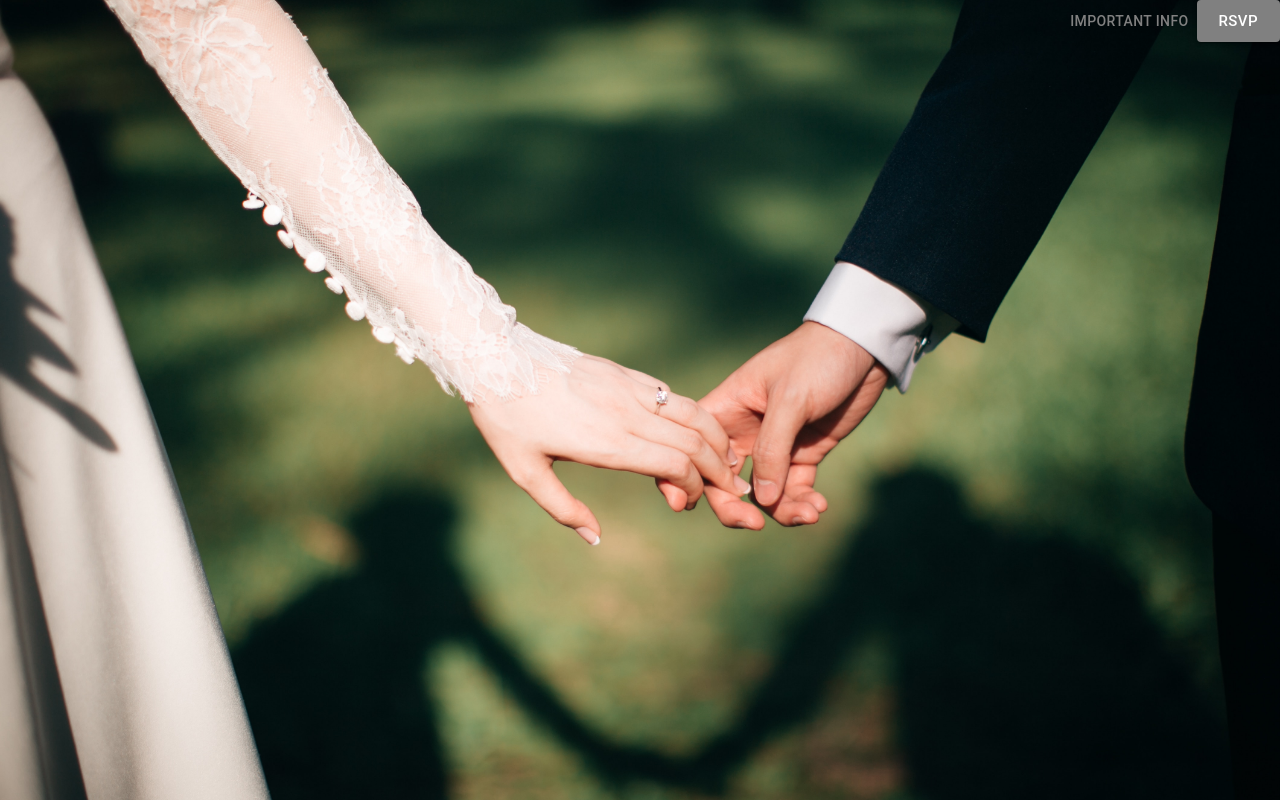
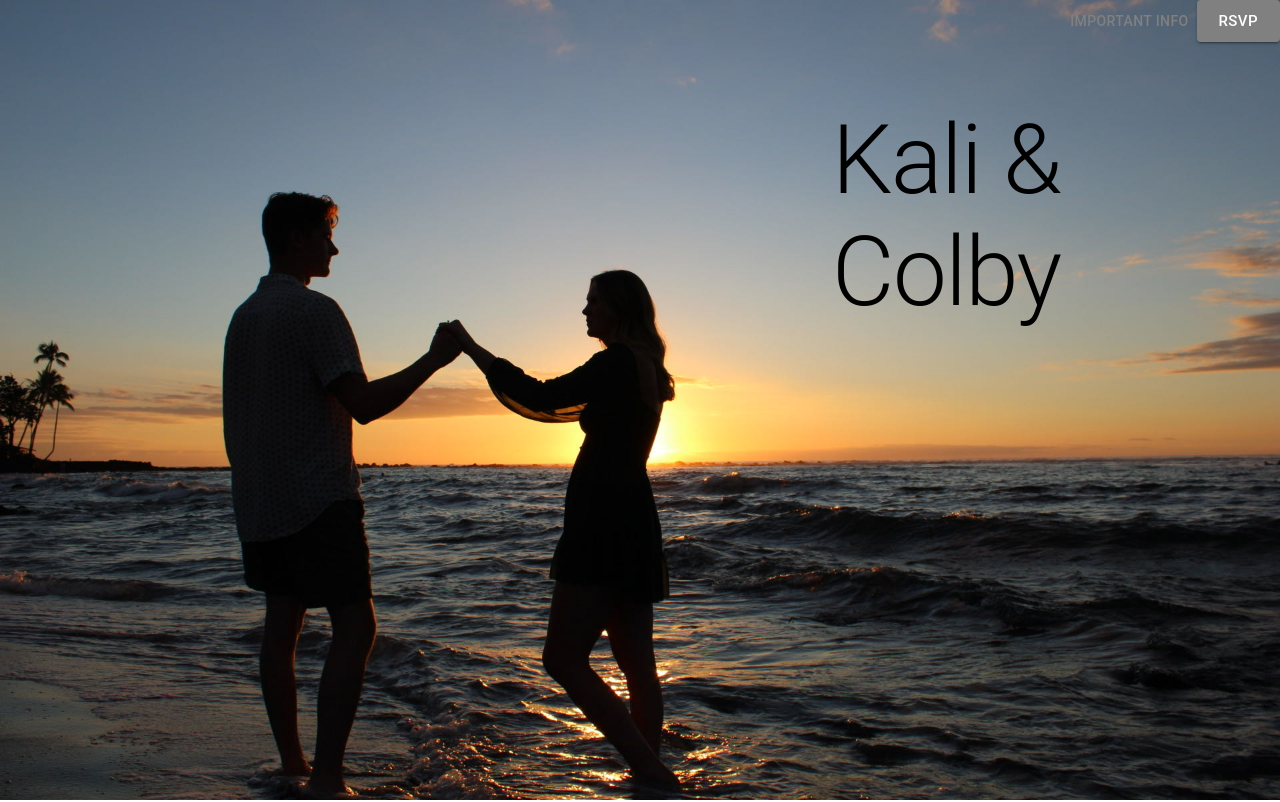
Before and after one commit to JackCotter/WeddingRSVP, a Next.js app in the folder client/: page / in a window 1280 px wide. Shown: the top 802 px of the page. Built offline with nearby package versions, Linux system fonts and the light colour scheme.

Commit message:
new image, new text

```diff
--- a/client/pages/index.tsx
+++ b/client/pages/index.tsx
@@ -26,6 +26,16 @@ export default function Home() {
   return (
     <Stack direction="column" className={style["container"]}>
       <div className={style["main-page"]}>
+        <div className={style["hero-text-container"]}>
+          <Typography variant="h1" className={style["hero-text"]}>
+            {" "}
+            Kali &
+          </Typography>
+          <Typography variant="h1" className={style["hero-text"]}>
+            {" "}
+            Colby{" "}
+          </Typography>
+        </div>
         <div className={style["button-container"]}>
           <Button className={style["info-button"]} onClick={scrollToBottom}>
             important info
--- a/client/styles/Home.module.css
+++ b/client/styles/Home.module.css
@@ -8,7 +8,7 @@
 }
 
 .main-page {
-  background-image: url('../public/holdingHands.jpg');
+  background-image: url('../public/main.jpg');
   background-position: center;
   background-size: cover;
   width: 100%;
@@ -50,3 +50,19 @@
 .cursive {
   font-family: 'Dancing Script', cursive;
 }
+
+.hero-text-container {
+  display: flex;
+  justify-content: center;
+  align-items: center;
+  flex-direction: column;
+  position: absolute;
+  left: 65%;
+  top: 13%;
+}
+
+.hero-text {
+  font-family: 'Dancing Script', cursive;
+  font-size: 140px;
+  color: black;
+}
```
Also changed, not shown: client/public/main.jpg (added).
